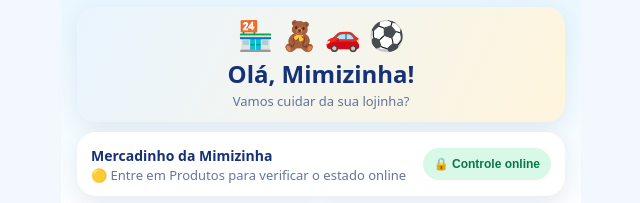
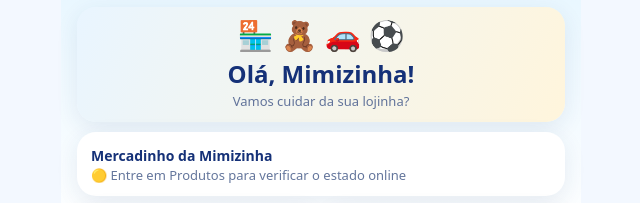
Before and after one commit to denisacoutinho-lang/evobrinque, a plain HTML site: page index.html in a window 1280 px wide. Shown: the part 56-259 px from the top of the page, without its empty margins (319-959 px from the left). Drawn offline with Linux system fonts and the light colour scheme.

Commit message:
Update index.htmlPasso 661 - Remover controle duplicado da tela inicial

```diff
--- a/index.html
+++ b/index.html
@@ -965,7 +965,7 @@ function render(){
   let html = '';
 if(page==='home')html=`<div class="home-screen"><section class="card hero"><div class="art">🏪 🧸 🚗 ⚽</div><h1>Olá, Mimizinha!</h1><p>Vamos cuidar da sua lojinha?</p></section><section class="card status"><div><b>${shopName}</b><div class="muted">${onlineStoreStatus === 'ready'
   ? (onlineStoreOpen ? '🟢 Loja online aberta' : '🔴 Loja online fechada')
-  : '🟡 Entre em Produtos para verificar o estado online'}</div></div><button class="${opened?'':'closed'}" disabled title="Controle online em preparação">🔒 Controle online</button></section><section class="grid"><button class="tile" onclick="go('products')"><span class="emoji">📦</span>Produtos</button><button class="tile" onclick="go('orders')">${orders.filter(o=>o.status==='Novos').length?`<span class="count">${orders.filter(o=>o.status==='Novos').length}</span>`:''}<span class="emoji">📋</span>Pedidos</button><button class="tile" onclick="go('sales')"><span class="emoji">📊</span>Minhas vendas</button><button class="tile" onclick="go('shop')"><span class="emoji">🏪</span>Minha lojinha</button></section><button class="button secondary" onclick="go('preview')">👀 Ver minha loja</button></div>`;
+  : '🟡 Entre em Produtos para verificar o estado online'}</div></div></section><section class="grid"><button class="tile" onclick="go('products')"><span class="emoji">📦</span>Produtos</button><button class="tile" onclick="go('orders')">${orders.filter(o=>o.status==='Novos').length?`<span class="count">${orders.filter(o=>o.status==='Novos').length}</span>`:''}<span class="emoji">📋</span>Pedidos</button><button class="tile" onclick="go('sales')"><span class="emoji">📊</span>Minhas vendas</button><button class="tile" onclick="go('shop')"><span class="emoji">🏪</span>Minha lojinha</button></section><button class="button secondary" onclick="go('preview')">👀 Ver minha loja</button></div>`;
 if(page==='products')html=header('Meus produtos')+adminPanelHTML()+remoteAdminHTML()+`<div class="card"><h2>📱 Produtos deste aparelho</h2><input placeholder="🔎 Buscar produto" aria-label="Buscar produto" oninput="filterProducts(this.value)"><p id="feedback" class="note" hidden></p><div id="product-list">${productRows(products)}</div><button class="button" onclick="showAdd()">＋ Adicionar produto</button><p class="tiny">Produtos cadastrados: ${products.length}/100. Salvos apenas neste navegador.</p></div>`;
 if(page==='form'||page==='edit'){
  const p=page==='edit'?products.find(x=>x.id===editId):null;
```
